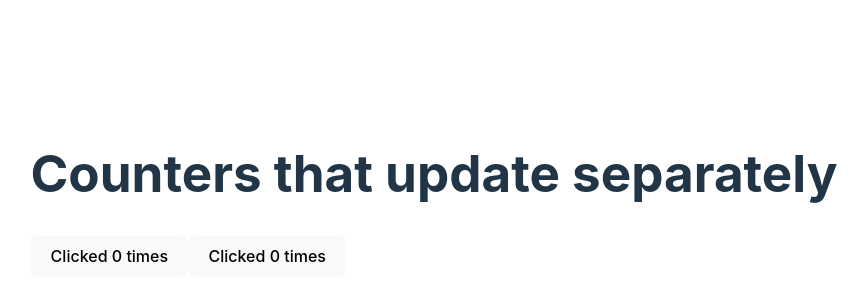
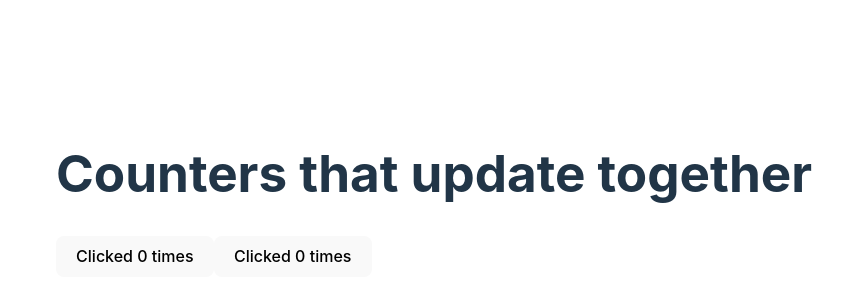
Before and after one commit to oli-oil/appdev1, a React (Vite) app in the folder react-quickstart/: page / in a window 1280 px wide. Shown: the part 206-506 px from the top of the page, without its empty margins (206-1073 px from the left). Built offline with nearby package versions, Linux system fonts and the light colour scheme.

Commit message:
Counters that update together DONEEEEE

```diff
--- a/react-quickstart/src/App.jsx
+++ b/react-quickstart/src/App.jsx
@@ -1,16 +1,14 @@
-import { useState } from 'react';
+import { useState } from "react";
 
-export default function MyApp() {
+function MyButton({ count, onClick }) {
   return (
-    <div>
-      <h1>Counters that update separately</h1>
-      <MyButton />
-      <MyButton />
-    </div>
+    <button onClick={onClick}>
+      Clicked {count} times
+    </button>
   );
 }
 
-function MyButton() {
+export default function MyApp() {
   const [count, setCount] = useState(0);
 
   function handleClick() {
@@ -18,8 +16,10 @@ function MyButton() {
   }
 
   return (
-    <button onClick={handleClick}>
-      Clicked {count} times
-    </button>
+    <div>
+      <h1>Counters that update together</h1>
+      <MyButton count={count} onClick={handleClick} />
+      <MyButton count={count} onClick={handleClick} />
+    </div>
   );
 }
```
